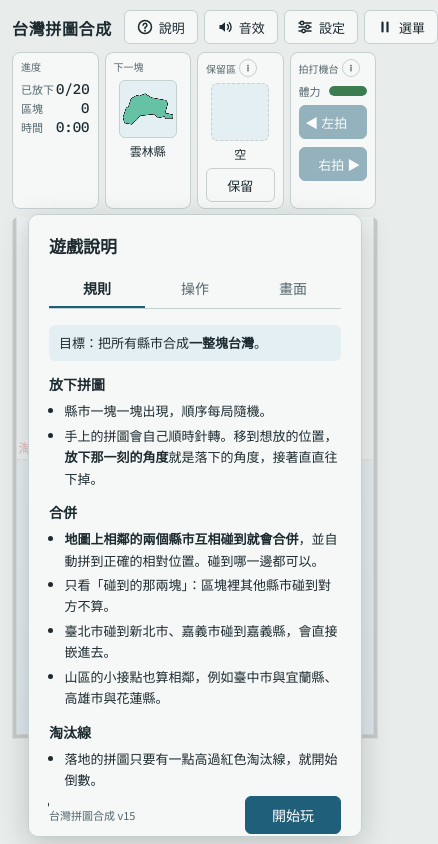
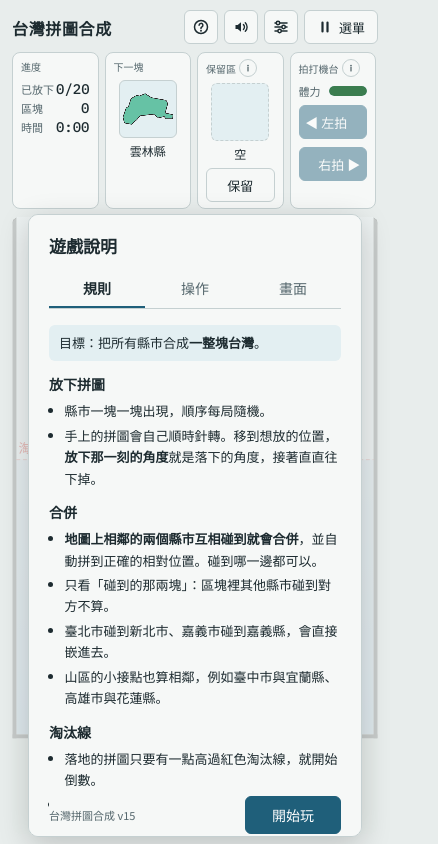
Before and after one commit to Ayukawayen/Taiwan_Puzzle, a plain HTML site: page index.html in a window 390 px wide. Shown: the whole page, 438 px wide, since content can reach past the window. Drawn offline with Linux system fonts and the light colour scheme.

Commit message:
update: 修改手機頁面排版

```diff
--- a/index.html
+++ b/index.html
@@ -152,7 +152,18 @@ label.mode select { font: inherit; font-size: 13px; padding: 4px 6px; border-rad
   .resbody { flex-direction: column; align-items: stretch; }
   #resMap { align-self: center; max-width: 100%; height: min(30vh, 260px); }
   header.top .tag { display: none; }
+  /* v15：頂欄多了音效鈕，窄螢幕改成只顯示圖示（依寬度逐步收起文字） */
+  #btnSound > span { display: none; }
+  #btnSound { padding-inline: 8px; }
   .toast { font-size: 12px; top: 6px; }
+}
+@media (max-width: 420px) {
+  #btnHelp > span, #btnSettings > span { display: none; }
+  #btnHelp, #btnSettings { padding-inline: 8px; }
+}
+@media (max-width: 340px) {
+  #btnMenu > span { display: none; }
+  #btnMenu { padding-inline: 8px; }
 }
 /* v11：頂欄圖示鈕、標題旁的說明鈕、體力標示、畫布提示條、說明視窗、新局設定 */
 .hbtn { display: inline-flex; align-items: center; gap: 6px; padding: 6px 12px; }
@@ -202,10 +213,10 @@ button.pulse { border-color: var(--accent); animation: holdPulse 1.2s ease-in-ou
     <h1>台灣拼圖合成</h1>
     <span class="tag" id="modeTag">本島 19 塊</span>
     <span class="spacer"></span>
-    <button id="btnHelp" type="button" class="hbtn" title="說明（?）"><svg viewBox="0 0 16 16" aria-hidden="true"><circle cx="8" cy="8" r="6.5" fill="none" stroke="currentColor" stroke-width="1.5"/><path d="M6.1 6.2a1.9 1.9 0 1 1 2.7 1.8c-.5.2-.8.6-.8 1.1v.5" fill="none" stroke="currentColor" stroke-width="1.5" stroke-linecap="round"/><circle cx="8" cy="11.7" r=".95" fill="currentColor"/></svg><span>說明</span></button>
+    <button id="btnHelp" type="button" class="hbtn" aria-label="說明" title="說明（?）"><svg viewBox="0 0 16 16" aria-hidden="true"><circle cx="8" cy="8" r="6.5" fill="none" stroke="currentColor" stroke-width="1.5"/><path d="M6.1 6.2a1.9 1.9 0 1 1 2.7 1.8c-.5.2-.8.6-.8 1.1v.5" fill="none" stroke="currentColor" stroke-width="1.5" stroke-linecap="round"/><circle cx="8" cy="11.7" r=".95" fill="currentColor"/></svg><span>說明</span></button>
     <button id="btnSound" type="button" class="hbtn" aria-pressed="true" aria-label="音效開關"><svg viewBox="0 0 16 16" aria-hidden="true"><path d="M2.5 6h2.2L8 3.2v9.6L4.7 10H2.5z" fill="currentColor"/><path id="sndWave" d="M10.4 5.6a3.2 3.2 0 0 1 0 4.8M12.3 3.8a5.8 5.8 0 0 1 0 8.4" fill="none" stroke="currentColor" stroke-width="1.4" stroke-linecap="round"/><path id="sndX" d="M10.5 6l3.6 4M14.1 6l-3.6 4" fill="none" stroke="currentColor" stroke-width="1.4" stroke-linecap="round" style="display:none"/></svg><span>音效</span></button>
-    <button id="btnSettings" type="button" class="hbtn"><svg viewBox="0 0 16 16" aria-hidden="true"><path d="M2 4h12M2 8h12M2 12h12" fill="none" stroke="currentColor" stroke-width="1.5" stroke-linecap="round"/><g stroke="currentColor" stroke-width="1.5" style="fill:var(--panel)"><circle cx="5" cy="4" r="1.7"/><circle cx="10.6" cy="8" r="1.7"/><circle cx="6.6" cy="12" r="1.7"/></g></svg><span>設定</span></button>
-    <button id="btnMenu" type="button" class="hbtn" title="選單：暫停（Esc）"><svg viewBox="0 0 16 16" aria-hidden="true"><path d="M5.5 3.5v9M10.5 3.5v9" fill="none" stroke="currentColor" stroke-width="2.2" stroke-linecap="round"/></svg><span>選單</span></button>
+    <button id="btnSettings" type="button" class="hbtn" aria-label="設定" title="設定"><svg viewBox="0 0 16 16" aria-hidden="true"><path d="M2 4h12M2 8h12M2 12h12" fill="none" stroke="currentColor" stroke-width="1.5" stroke-linecap="round"/><g stroke="currentColor" stroke-width="1.5" style="fill:var(--panel)"><circle cx="5" cy="4" r="1.7"/><circle cx="10.6" cy="8" r="1.7"/><circle cx="6.6" cy="12" r="1.7"/></g></svg><span>設定</span></button>
+    <button id="btnMenu" type="button" class="hbtn" aria-label="選單" title="選單：暫停（Esc）"><svg viewBox="0 0 16 16" aria-hidden="true"><path d="M5.5 3.5v9M10.5 3.5v9" fill="none" stroke="currentColor" stroke-width="2.2" stroke-linecap="round"/></svg><span>選單</span></button>
   </header>
   <main class="stage">
     <aside class="hud" id="hud">
```
